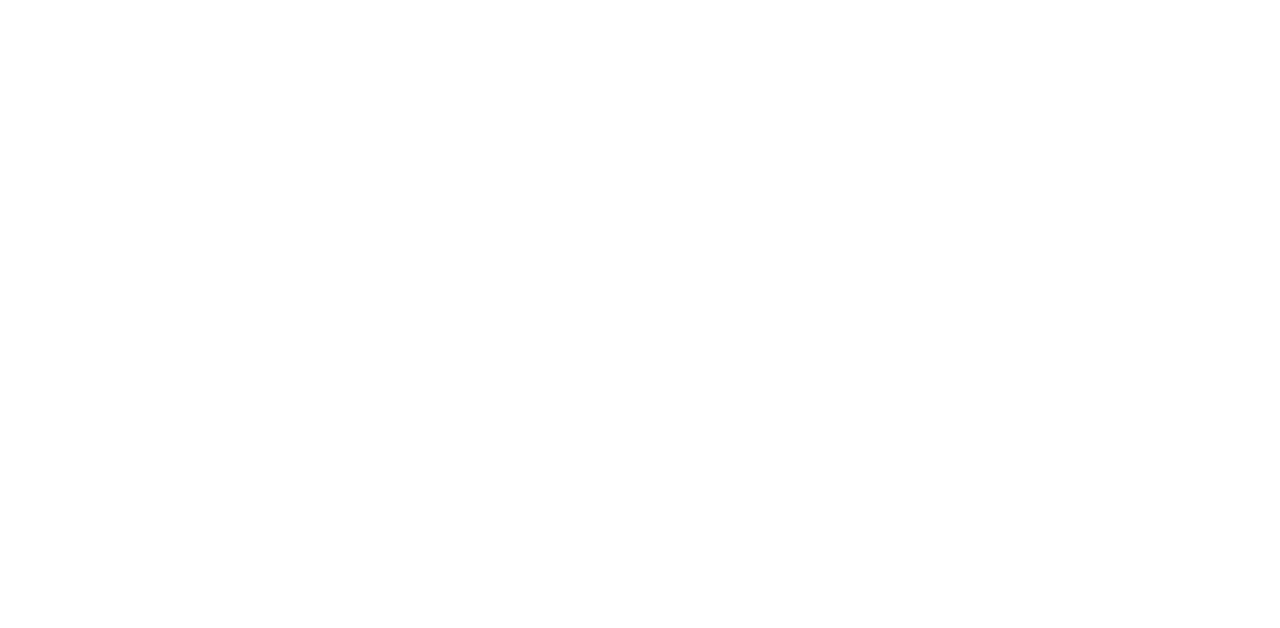
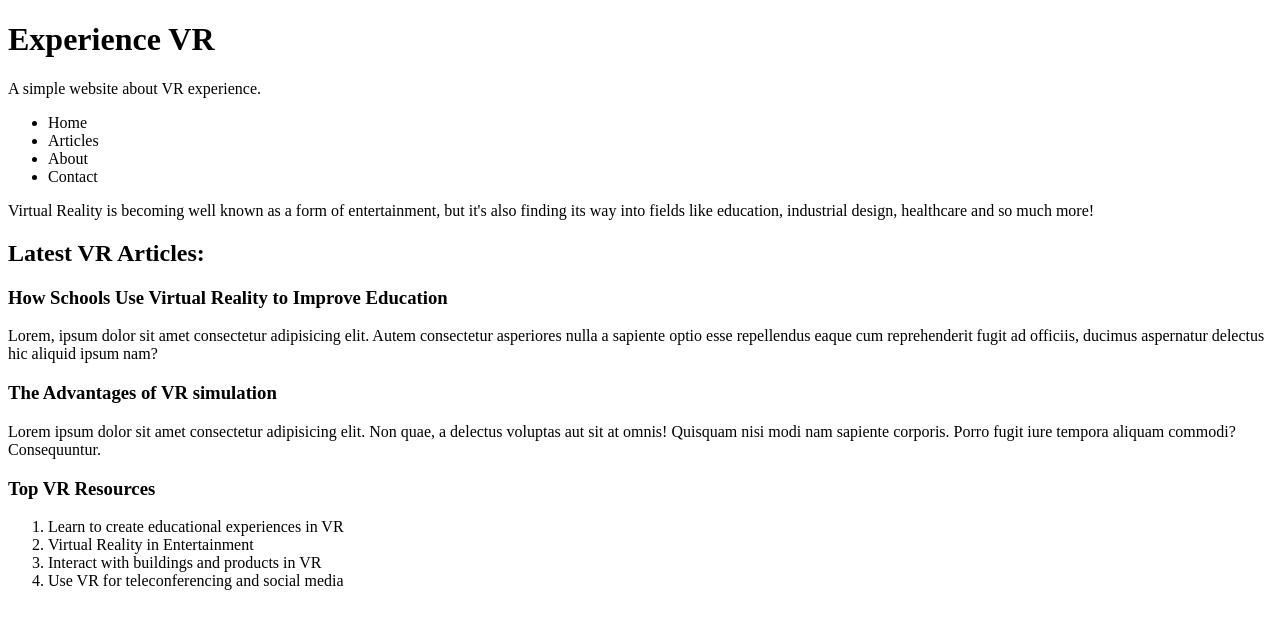
Before and after one commit to syfulsharif/vr-website-project, a plain HTML site: page index.html in a window 1280 px wide. Drawn offline with Linux system fonts and the light colour scheme.

Commit message:
Homepage Contents Added

```diff
--- a/index.html
+++ b/index.html
@@ -7,6 +7,26 @@
         <title>Experience VR</title>
     </head>
     <body>
-
+        <h1>Experience VR</h1>
+        <p>A simple website about VR experience.</p>
+        <ul>
+            <li>Home</li>
+            <li>Articles</li>
+            <li>About</li>
+            <li>Contact</li>
+        </ul>
+        <p>Virtual Reality is becoming well known as a form of entertainment, but it's also finding its way into fields like education, industrial design, healthcare and so much more!</p>
+        <h2>Latest VR Articles:</h2>
+        <h3>How Schools Use Virtual Reality to Improve Education</h3>
+        <p>Lorem, ipsum dolor sit amet consectetur adipisicing elit. Autem consectetur asperiores nulla a sapiente optio esse repellendus eaque cum reprehenderit fugit ad officiis, ducimus aspernatur delectus hic aliquid ipsum nam?</p>
+        <h3>The Advantages of VR simulation</h3>
+        <p>Lorem ipsum dolor sit amet consectetur adipisicing elit. Non quae, a delectus voluptas aut sit at omnis! Quisquam nisi modi nam sapiente corporis. Porro fugit iure tempora aliquam commodi? Consequuntur.</p>
+        <h3>Top VR Resources</h3>
+        <ol>
+            <li>Learn to create educational experiences in VR</li>
+            <li>Virtual Reality in Entertainment</li>
+            <li>Interact with buildings and products in VR</li>
+            <li>Use VR for teleconferencing and social media</li>
+        </ol>
     </body>
 </html>
```
Lines whose indentation alone changed are shown as unchanged.
